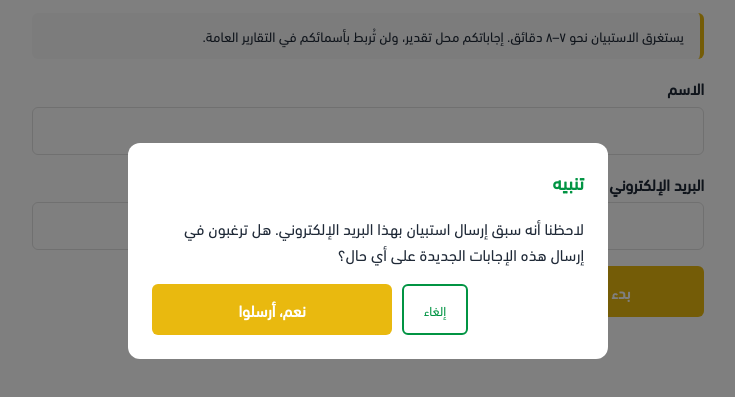
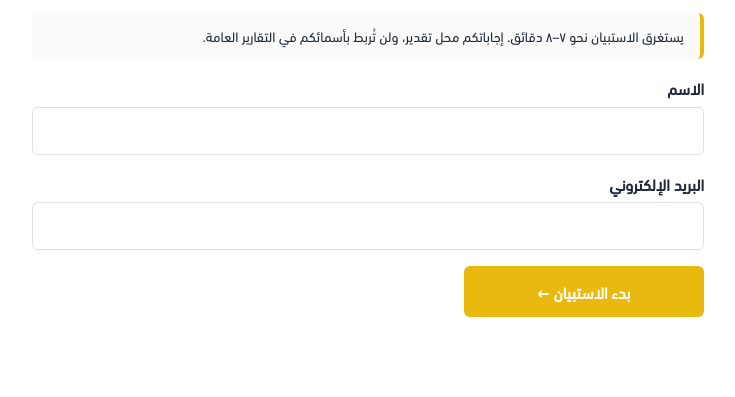
Before and after one commit to MahmoudMardawi/Training-Survey, a website with bundled scripts: page public/index.html in a window 1280 px wide. Shown: the part 149-546 px from the top of the page, without its empty margins (272-1007 px from the left). Built offline with nearby package versions, Linux system fonts and the light colour scheme.

Commit message:
fix(survey): make duplicate modal CSS-class controlled + handle bfcache
The duplicate modal used the HTML hidden attribute, which could become stuck
visible if the browser restored the page from back/forward cache (bfcache).
Switching to a CSS .show class makes the default state truly hidden via
CSS display:none regardless of attribute state.

Also adds a pageshow listener to forcibly clear the modal when the browser
restores the page from bfcache.

Additionally: change confirm-button label from 'نعم، أرسلوا' (plural) to
'نعم، أرسل' (singular imperative) — feels more natural on a single-action
button.

```diff
--- a/public/css/survey.css
+++ b/public/css/survey.css
@@ -147,11 +147,13 @@ main { max-width: 720px; margin: 0 auto; padding: 24px; }
 }
 @keyframes spin { to { transform: rotate(360deg); } }
 
-/* Duplicate modal */
+/* Duplicate modal — hidden by default; .show class makes it visible */
 .modal-backdrop {
-  position: fixed; inset: 0; background: rgba(0,0,0,0.5); display: flex;
+  display: none;
+  position: fixed; inset: 0; background: rgba(0,0,0,0.5);
   align-items: center; justify-content: center; padding: 16px; z-index: 100;
 }
+.modal-backdrop.show { display: flex; }
 .modal {
   background: #fff; border-radius: 12px; padding: 24px; max-width: 480px; width: 100%;
 }
--- a/public/index.html
+++ b/public/index.html
@@ -43,12 +43,12 @@
     </section>
   </main>
 
-  <div id="duplicate-modal" class="modal-backdrop" hidden>
+  <div id="duplicate-modal" class="modal-backdrop">
     <div class="modal">
       <h3>تنبيه</h3>
       <p>لاحظنا أنه سبق إرسال استبيان بهذا البريد الإلكتروني. هل ترغبون في إرسال هذه الإجابات الجديدة على أي حال؟</p>
       <div class="actions">
-        <button id="dup-confirm" class="btn-primary">نعم، أرسلوا</button>
+        <button id="dup-confirm" class="btn-primary">نعم، أرسل</button>
         <button id="dup-cancel" class="btn-outline">إلغاء</button>
       </div>
     </div>
--- a/public/js/survey.js
+++ b/public/js/survey.js
@@ -229,7 +229,7 @@ async function submit(confirmDuplicate = false) {
     });
     if (data.requiresConfirmation) {
       el.submitBtn.classList.remove('loading'); el.submitBtn.disabled = false;
-      el.dupModal.hidden = false;
+      el.dupModal.classList.add('show');
       return;
     }
     clearDraft();
@@ -241,7 +241,13 @@ async function submit(confirmDuplicate = false) {
 }
 
 function init() {
-  if (el.dupModal) el.dupModal.hidden = true;
+  if (el.dupModal) el.dupModal.classList.remove('show');
+
+  // Also handle bfcache restores: when a user clicks Back from /thanks,
+  // the browser may restore this page from memory with stale modal state.
+  window.addEventListener('pageshow', () => {
+    if (el.dupModal) el.dupModal.classList.remove('show');
+  });
 
   el.startBtn.addEventListener('click', async () => {
     const r = validateGate();
@@ -260,8 +266,8 @@ function init() {
   });
 
   el.submitBtn.addEventListener('click', () => submit(false));
-  el.dupConfirm.addEventListener('click', () => { el.dupModal.hidden = true; submit(true); });
-  el.dupCancel.addEventListener('click', () => { el.dupModal.hidden = true; });
+  el.dupConfirm.addEventListener('click', () => { el.dupModal.classList.remove('show'); submit(true); });
+  el.dupCancel.addEventListener('click', () => { el.dupModal.classList.remove('show'); });
 }
 
 init();
```
